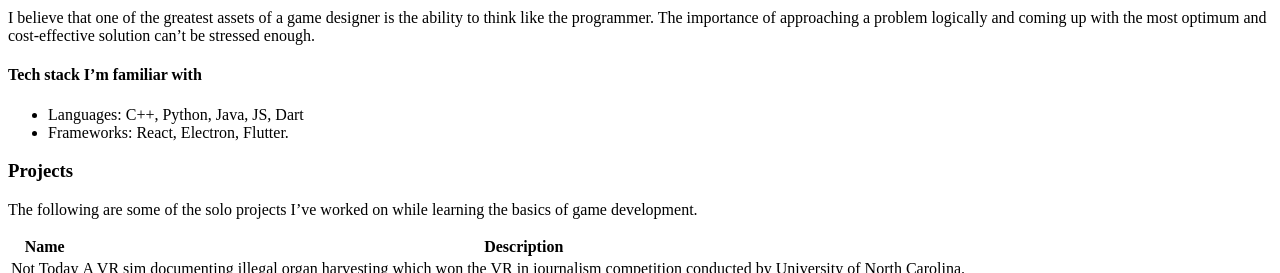
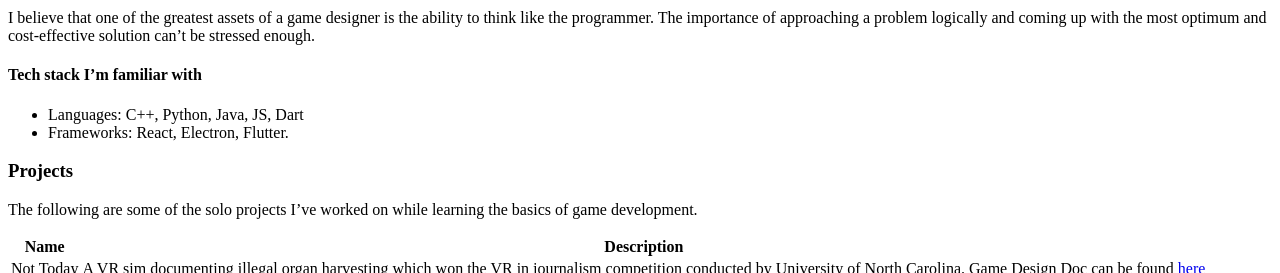
Before and after one commit to hrishikeshpramod/hrishikeshpramod.github.io, a Jekyll site: the page built from _posts/2013-12-28-About.md, in a window 1280 px wide and 900 px high, scrolled down 549 px, cut to the strip 0-273 px from the top of the window. Built offline with Jekyll 4.4.1, drawn with Linux system fonts in a browser that asks for light colours; nearby versions of some CDN libraries.

Commit message:
Added Not Today GDD

```diff
--- a/_posts/2013-12-28-About.md
+++ b/_posts/2013-12-28-About.md
@@ -38,7 +38,7 @@ The following are some of the solo projects I've worked on while learning the ba
     <tbody>
         <tr>
             <td>Not Today</td>
-            <td>A VR sim documenting illegal organ harvesting which won the VR in journalism competition conducted by University of North Carolina.</td>
+            <td>A VR sim documenting illegal organ harvesting which won the VR in journalism competition conducted by University of North Carolina. Game Design Doc can be found <a href="https://docs.google.com/document/d/1D7u1pJaPU5Va_j8Hy1Xur4bsGJfM_KXnPNR6ucr-_7A/edit?usp=sharing">here</a></td>
         </tr>
     </tbody>
 </table>
```
